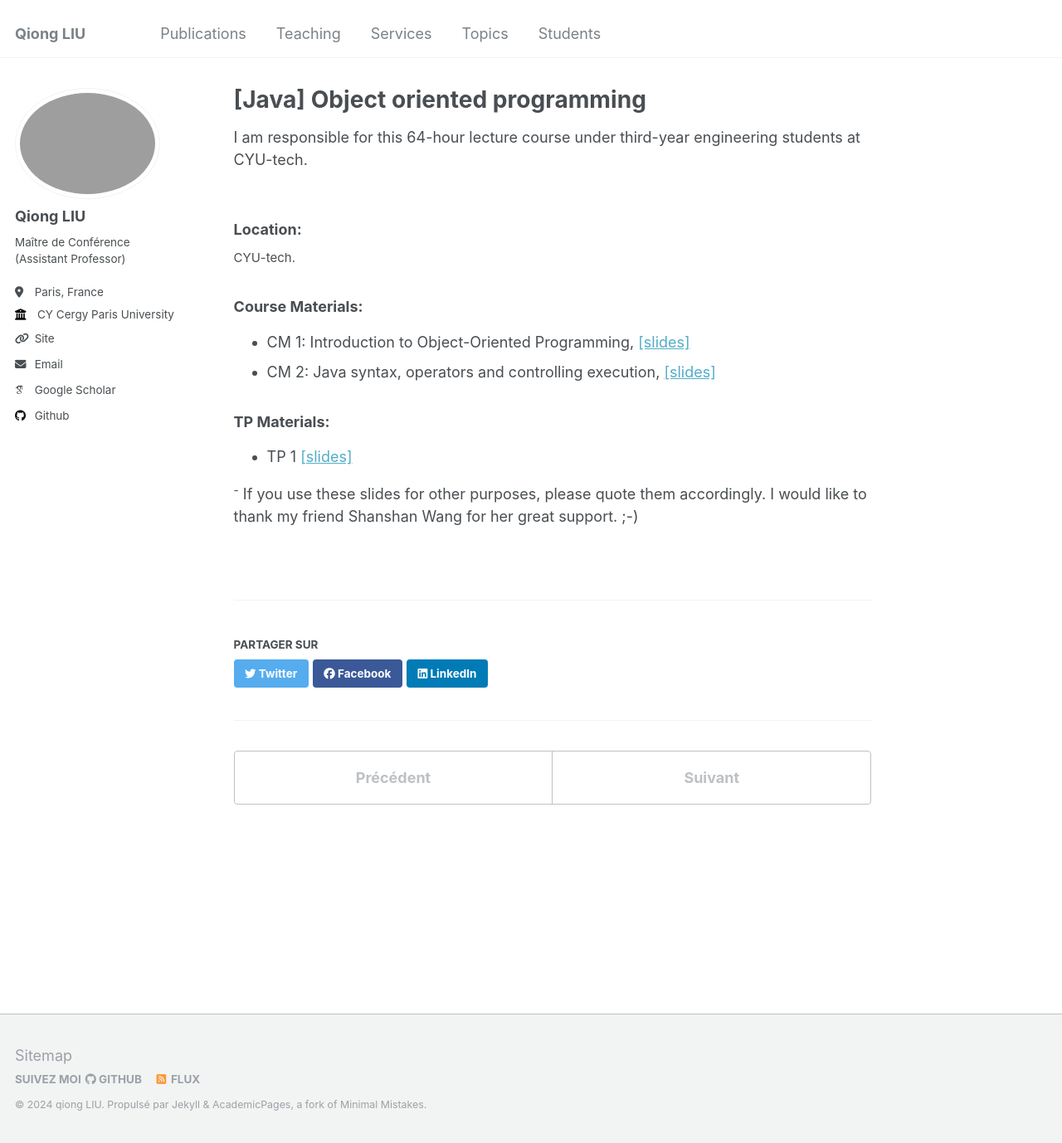
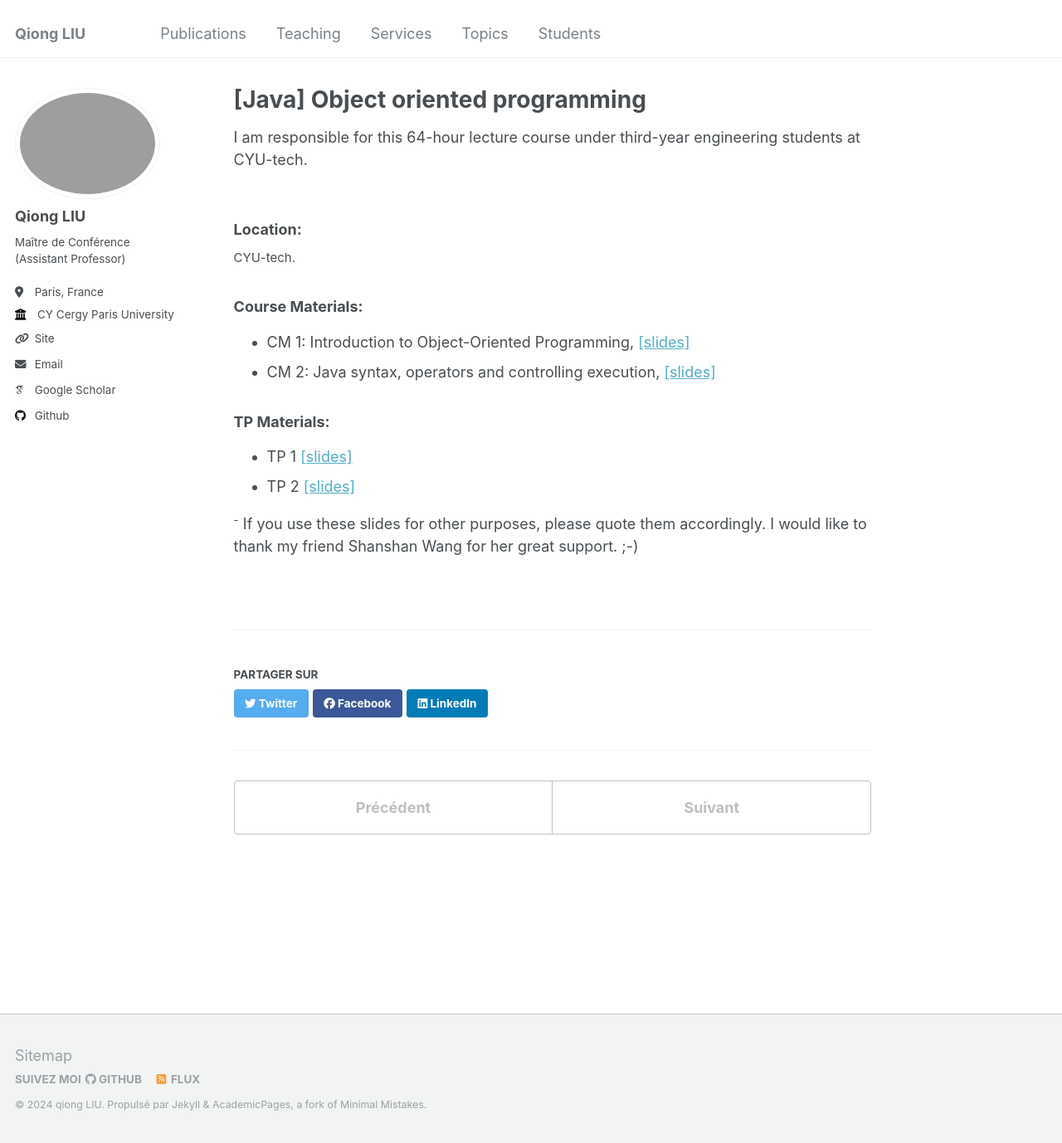
Before and after one commit to evesiphus/evesiphus.github.io, a Jekyll site: the page built from _teaching/2024-fall-java.md, in a window 1280 px wide and 1378 px high. Shown: the whole window at 83% size. Built offline with Jekyll 4.4.1, drawn with Linux system fonts in a browser that asks for light colours; some web fonts are replaced.

Commit message:
Update 2024-fall-java.md

```diff
--- a/_teaching/2024-fall-java.md
+++ b/_teaching/2024-fall-java.md
@@ -21,6 +21,7 @@ hours: "64h (CM+TP)"
 
 ### TP Materials:
 - TP 1 [[slides]](https://evesiphus.github.io/assets/teaching/java/Java_TP1.pdf)
+- TP 2 [[slides]](https://evesiphus.github.io/assets/teaching/java/Java_Lab2.pdf)
 
 
 <sup>-</sup> If you use these slides for other purposes, please quote them accordingly. I would like to thank my friend Shanshan Wang for her great support. ;-)
```
